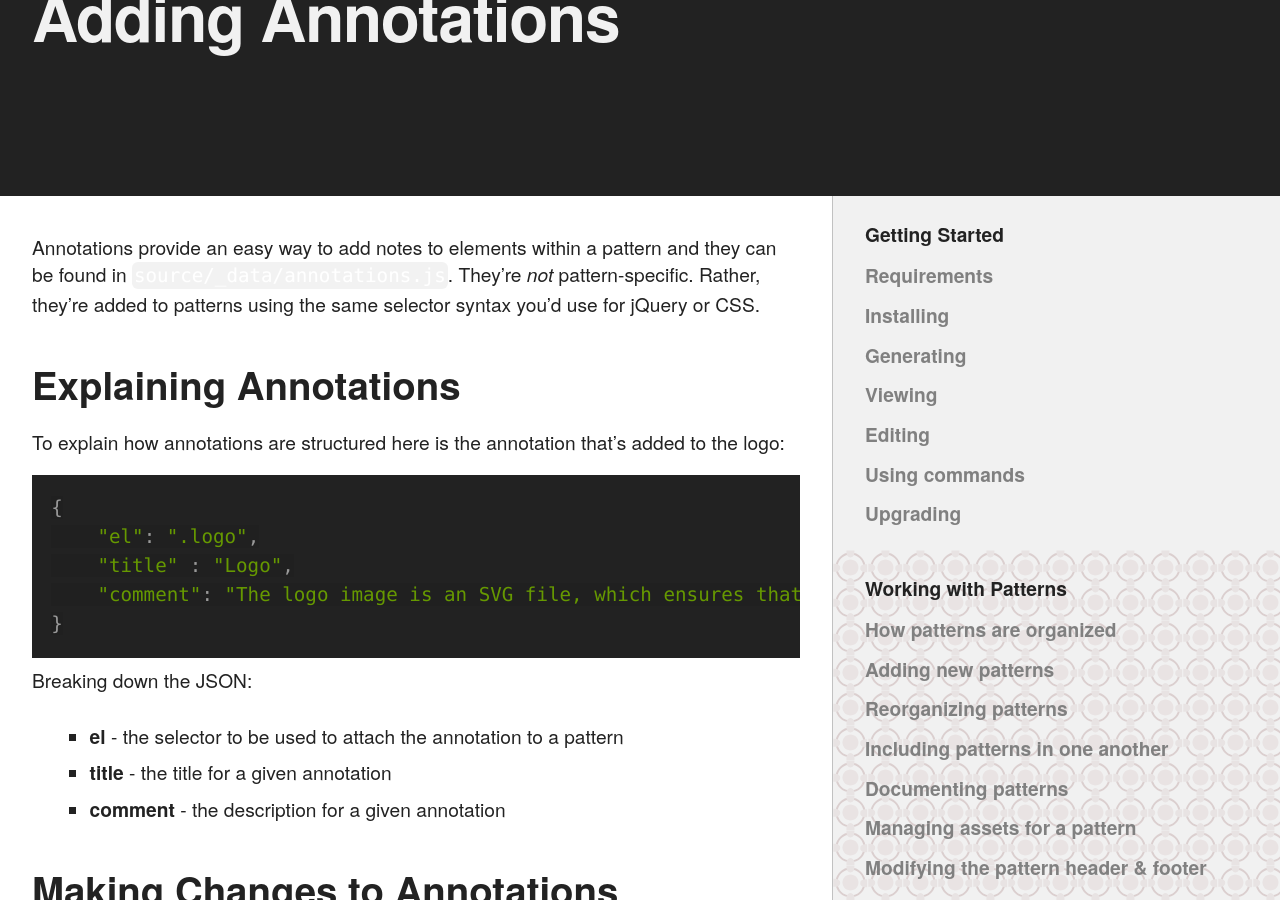
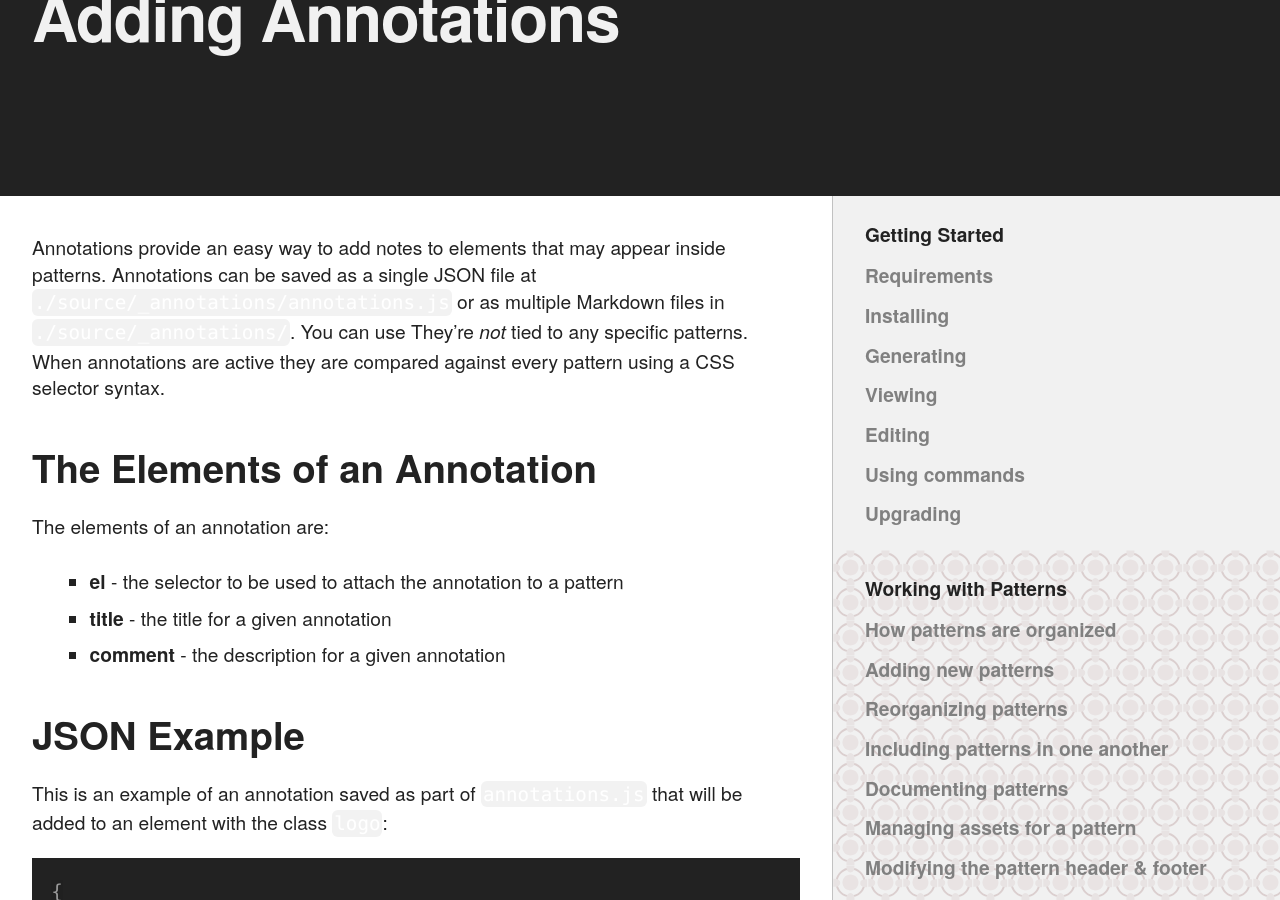
Before and after one commit to pattern-lab/website, a Jekyll site: the page built from docs/pattern-adding-annotations.md, in a window 1280 px wide and 900 px high, scrolled down 239 px. Built offline with Jekyll 4.4.1, drawn with Linux system fonts in a browser that asks for light colours; comment, search, counter and statistics services are not loaded; some of the changed text lies outside the part shown.

Commit message:
updating annotation info

````diff
--- a/docs/pattern-adding-annotations.md
+++ b/docs/pattern-adding-annotations.md
@@ -4,12 +4,19 @@
 heading: Adding Annotations
 ---
 
+Annotations provide an easy way to add notes to elements that may appear inside patterns. Annotations can be saved as a single JSON file at `./source/_annotations/annotations.js` or as multiple Markdown files in `./source/_annotations/`. You can use They're _not_ tied to any specific patterns. When annotations are active they are compared against every pattern using a CSS selector syntax.
 
-Annotations provide an easy way to add notes to elements within a pattern and they can be found in `source/_data/annotations.js`. They're _not_ pattern-specific. Rather, they're added to patterns using the same selector syntax you'd use for jQuery or CSS.
+## The Elements of an Annotation
 
-## Explaining Annotations
+The elements of an annotation are:
 
-To explain how annotations are structured here is the annotation that's added to the logo:
+* **el** - the selector to be used to attach the annotation to a pattern
+* **title** - the title for a given annotation
+* **comment** - the description for a given annotation
+
+## JSON Example
+
+This is an example of an annotation saved as part of `annotations.js` that will be added to an element with the class `logo`:
 
 ```javascript
 {
@@ -19,24 +26,22 @@
 }
 ```
 
-Breaking down the JSON:
+## Markdown Example
 
-* **el** - the selector to be used to attach the annotation to a pattern
-* **title** - the title for a given annotation
-* **comment** - the description for a given annotation
+This is an example of an annotation saved as part of `annotations.md` that will be added to an element with the class `logo`:
 
-## Making Changes to Annotations
+```
+---
+el: ".logo"
+title: "Logo"
+---
+The logo image is an SVG file, which ensures that the logo displays crisply even on high resolution displays. A PNG fallback is provided for browsers that don't support SVG images.
 
-In order to make changes or additions to annotations simply edit the `annotations.js` file. Once your changes have been made just make sure your site has been re-generated.
+Further reading: [Optimizing Web Experiences for High Resolution Screens](http://bradfrostweb.com/blog/mobile/hi-res-optimization/)
+```
+
+To separate multiple annotations within one file use `~*~` between annotations.
 
 ## Viewing Annotations
 
-In order to view annotations you'll need to click "Annotations" under the "eye" icon in the Pattern Lab toolbar. Depending on which view you're on the annotations will look slightly different.
-
-### Pattern-only View
-
-After clicking the "annotations" menu item you can mouse over elements that have annotations and your cursor will turn to a question mark. If you click the element then the annotation should pop up.
-
-### Style Guide and List View
-
-After clicking the "annotations" menu item the annotations should show up listed under the appropriate patterns.
+In order to view annotations click "Show Pattern Info" in the Pattern Lab toolbar.
````
